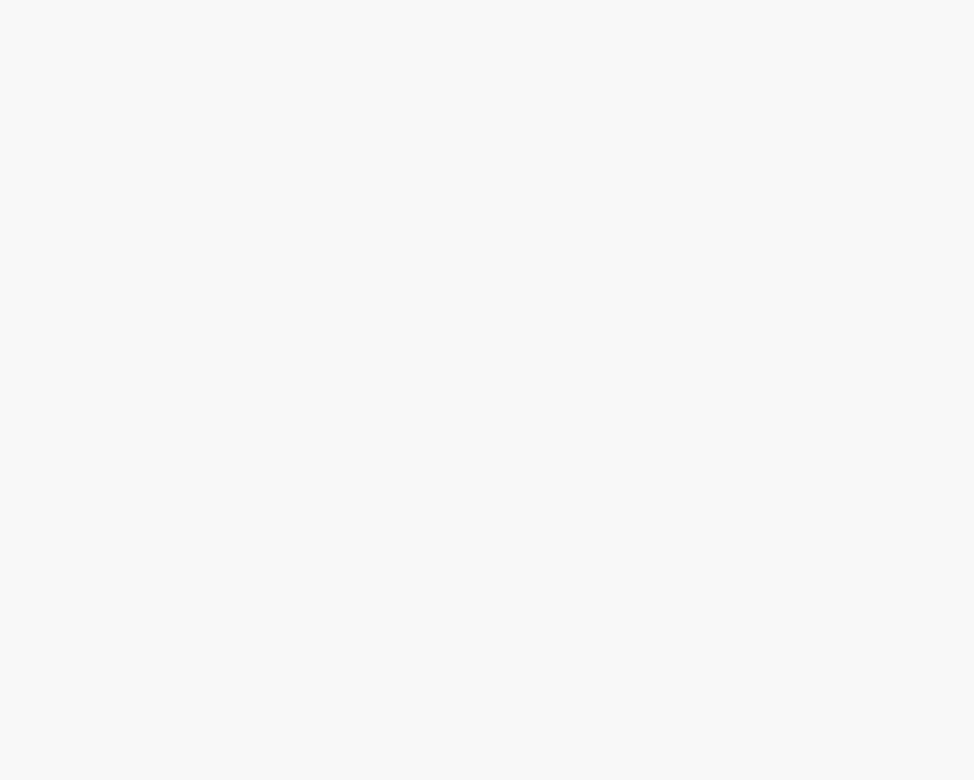
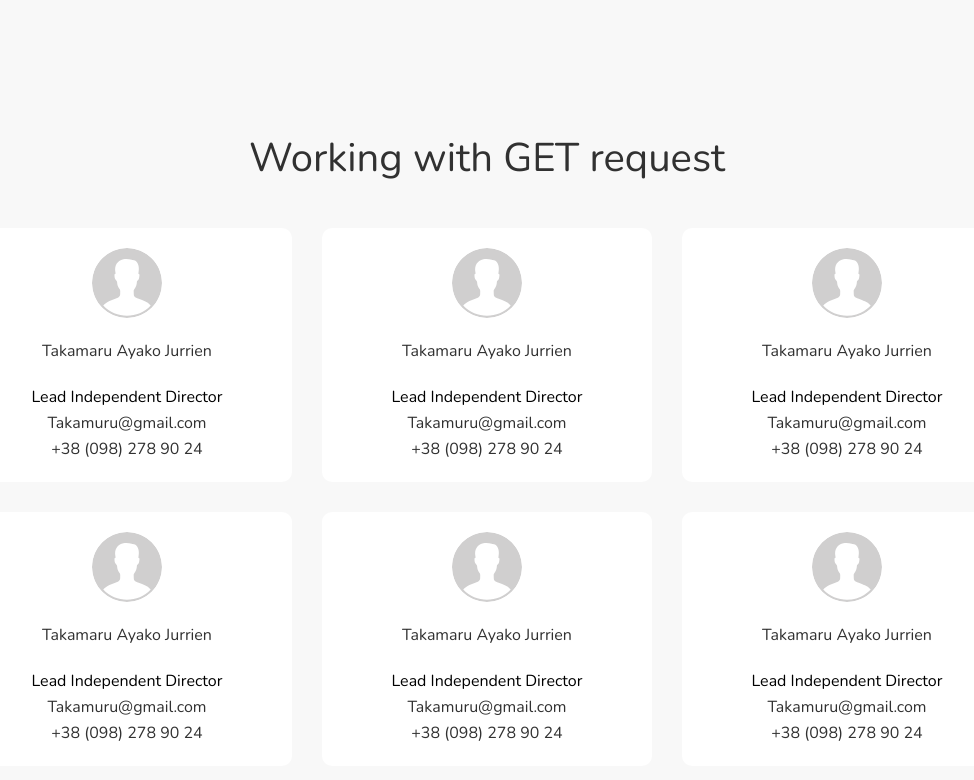
Before and after one commit to imaksweb/abz-task, a React (Vite) app: page / in a window 1280 px wide. Shown: the part 500-1280 px from the top of the page, without its empty margins (153-1127 px from the left). Before the commit the page ends 800 px from the top, so only its background shows below. Built offline with nearby package versions, Linux system fonts and the light colour scheme.

Commit message:
feature: Implement GetRequest section

```diff
--- a/src/App.styled.ts
+++ b/src/App.styled.ts
@@ -33,12 +33,13 @@ export const GlobalStyles = createGlobalStyle`
 
   body {
     min-height: 100vh;
-    scroll-behavior: smooth;
+    padding-bottom: 100px;
     font-family: ${FONTS.primary};
     line-height: ${LINE_HEIGHTS.m};
     color: ${COLORS.black}
     text-rendering: optimizeSpeed;
     background-color: ${COLORS.bg};
+    scroll-behavior: smooth;
   }
 
   a:not([class]) {
--- a/src/App.tsx
+++ b/src/App.tsx
@@ -5,6 +5,7 @@ import * as Styled from './App.styled';
 import * as theme from './theme';
 import { Header } from './components/Header';
 import { Intro } from './components/Intro/Intro';
+import { GetRequest } from './components/GetRequest';
 
 const App: FC = () => {
   return (
@@ -13,6 +14,7 @@ const App: FC = () => {
 
       <Header />
       <Intro />
+      <GetRequest />
     </ThemeProvider>
   );
 };
--- /dev/null
+++ b/src/components/EmployeeCard/EmployeeCard.styled.ts
@@ -0,0 +1,42 @@
+import styled from 'styled-components';
+import { COLORS, FONT_SIZES, LINE_HEIGHTS, WEIGHTS } from '../../theme';
+
+export const EmployeeCardStyled = styled.article`
+  display: flex;
+  flex-direction: column;
+  gap: 20px;
+  padding: 20px;
+
+  font: inherit;
+  text-align: center;
+
+  background-color: ${COLORS.white};
+  border-radius: 10px;
+
+  img {
+    display: inline-block;
+    width: 70px;
+    height: 70px;
+    margin: 0 auto;
+
+    border-radius: 50%;
+  }
+
+  h3 {
+    font-size: ${FONT_SIZES.m};
+    font-weight: ${WEIGHTS.regular};
+    line-height: ${LINE_HEIGHTS.m};
+    color: ${COLORS.black};
+  }
+
+  div {
+    display: flex;
+    flex-direction: column;
+
+    a {
+      font: inherit;
+      text-decoration: none;
+      color: ${COLORS.black};
+    }
+  }
+`;
--- /dev/null
+++ b/src/components/EmployeeCard/EmployeeCard.tsx
@@ -0,0 +1,19 @@
+import { FC } from 'react';
+import { EmployeeCardStyled } from './EmployeeCard.styled';
+import blankAvatar from '../../assets/img/photo-cover.svg';
+
+export const EmployeeCard: FC = () => (
+  <EmployeeCardStyled>
+    <img src={blankAvatar} alt="Avatar" />
+    <h3>Takamaru Ayako Jurrien</h3>
+    <div>
+      <p className="user__position">Lead Independent Director</p>
+      <a href="mailto:takamuru@gmail.com" className="user__email">
+        Takamuru@gmail.com
+      </a>
+      <a href="tel:+380982789024" className="user__phone">
+        +38 (098) 278 90 24
+      </a>
+    </div>
+  </EmployeeCardStyled>
+);
--- /dev/null
+++ b/src/components/EmployeeCard/index.ts
@@ -0,0 +1 @@
+export * from './EmployeeCard';
--- /dev/null
+++ b/src/components/GetRequest/GetRequest.styled.ts
@@ -0,0 +1,9 @@
+import styled from 'styled-components';
+
+export const GetRequestStyled = styled.section`
+  margin-top: 140px;
+
+  h2 {
+    margin-bottom: 50px;
+  }
+`;
--- /dev/null
+++ b/src/components/GetRequest/GetRequest.tsx
@@ -0,0 +1,22 @@
+import { FC } from 'react';
+import { Title } from '../Title/Title.styled';
+import { Container } from '../Container';
+import { GetRequestStyled } from './GetRequest.styled';
+import { StaffList } from '../StaffList';
+import { EmployeeCard } from '../EmployeeCard';
+
+export const GetRequest: FC = () => (
+  <GetRequestStyled>
+    <Container>
+      <Title>Working with GET request</Title>
+      <StaffList>
+        <EmployeeCard />
+        <EmployeeCard />
+        <EmployeeCard />
+        <EmployeeCard />
+        <EmployeeCard />
+        <EmployeeCard />
+      </StaffList>
+    </Container>
+  </GetRequestStyled>
+);
--- /dev/null
+++ b/src/components/GetRequest/index.ts
@@ -0,0 +1 @@
+export * from './GetRequest';
--- /dev/null
+++ b/src/components/StaffList/StaffList.styled.ts
@@ -0,0 +1,22 @@
+import styled from 'styled-components';
+import { MEDIA } from '../../theme';
+
+export const StaffList = styled.div`
+  display: grid;
+  gap: 20px;
+  margin-bottom: 50px;
+
+  grid-template-columns: repeat(1, 1fr);
+
+  @media (min-width: ${MEDIA.tablets}) {
+    gap: 16px;
+
+    grid-template-columns: repeat(2, 1fr);
+  }
+
+  @media (min-width: ${MEDIA.desktops}) {
+    gap: 30px;
+
+    grid-template-columns: repeat(3, 1fr);
+  }
+`;
--- /dev/null
+++ b/src/components/StaffList/index.ts
@@ -0,0 +1 @@
+export * from './StaffList.styled';
```
Also changed, not shown: src/assets/img/photo-cover.svg (added).
